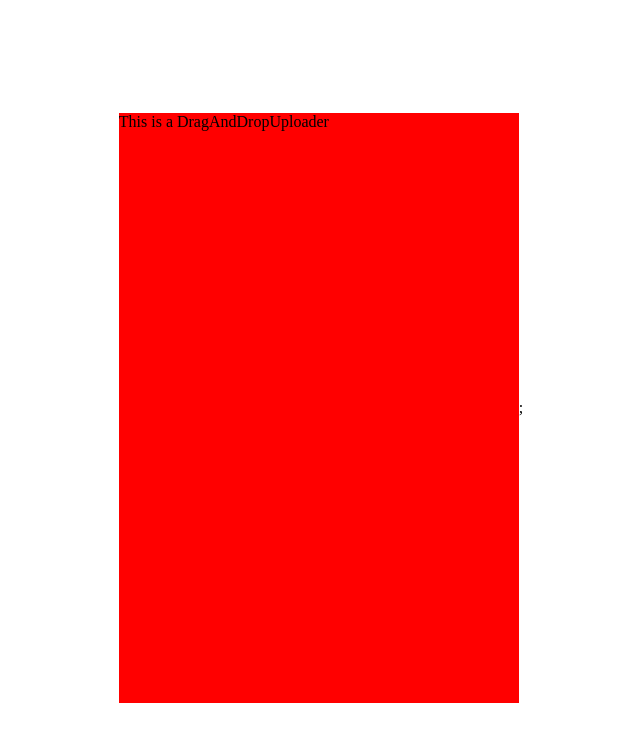
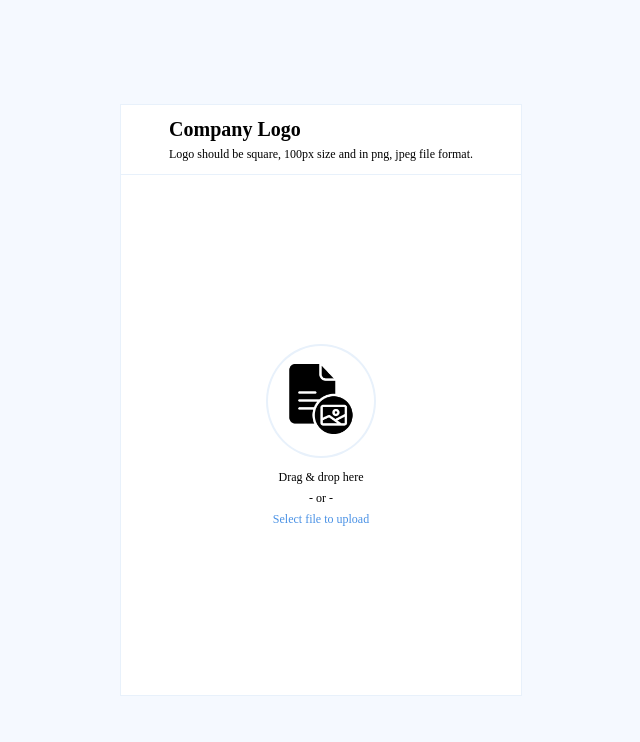
Before and after one commit to renzo-c/TR005-drag-and-drop-uploader, a React (Vite) app: page / in a window 1280 px wide. Shown: the top 742 px of the page, without its empty margins (319-959 px from the left). Built offline with nearby package versions, Linux system fonts and the light colour scheme.

Commit message:
Adds highlight functionality

```diff
--- /dev/null
+++ b/d.ts
@@ -0,0 +1,6 @@
+declare module '*.svg' {
+  export default '' as string;
+}
+declare module '*.png' {
+  export default '' as string;
+}
--- a/src/components/dragAndDropUploader.tsx
+++ b/src/components/dragAndDropUploader.tsx
@@ -1,26 +1,73 @@
-import React from 'react';
+import React, { useEffect, useRef, useState } from 'react';
 import styled from 'styled-components';
 
+import { Header } from './header';
+import { DropArea } from './dropArea';
+
 const DragAndDropUploader = () => {
+  const dropRef = useRef(null);
+  const [highlightBox, setHighlightBox] = useState(false);
+
+  useEffect(() => {
+    let dropArea = dropRef.current;
+    ['dragenter', 'dragover'].forEach(eventName => {
+      dropArea.addEventListener(eventName, fileBringIn, false);
+    });
+    ['dragleave', 'drop'].forEach(eventName => {
+      dropArea.addEventListener(eventName, fileBringOut, false);
+    });
+    dropArea.addEventListener('drop', handleDrop, false);
+  }, []);
+
+  const preventDefaults = e => {
+    e.preventDefault();
+    e.stopPropagation();
+  };
+
+  const fileBringIn = e => {
+    preventDefaults(e);
+    setHighlightBox(true);
+  };
+
+  const fileBringOut = e => {
+    preventDefaults(e);
+    setHighlightBox(false);
+  };
+
+  const handleDrop = e => {
+    let dt = e.dataTransfer;
+    let files = dt.files;
+    uploadFile(files[0]);
+  }
+
+  const uploadFile = (file) => {
+    console.log([file]);
+    let url = "www.site.com";
+    let formData = new FormData();
+
+    formData.append('file', file);
+    setTimeout(() => {
+      console.log(formData.get('file'));
+    }, 2200);
+  }
+
+  console.log(highlightBox);
   return (
-    <Screen>
-      <UploadContainer>This is a DragAndDropUploader</UploadContainer>;
-    </Screen>
+    <UploadContainer highlight={highlightBox}>
+      <Header />
+      <DropArea dropRef={dropRef} highlight={highlightBox}/>
+    </UploadContainer>
   );
 };
 
-const Screen = styled.div`
+const UploadContainer = styled.div`
   display: flex;
-  justify-content: center;
-  align-items: center;
-  height: 100vh;
-  width: 100wh;
-`;
-
-const UploadContainer = styled.div`
+  flex-direction: column;
   width: 400px;
   height: 590px;
-  background-color: red;
+  border: 1px solid #e8f1fb;
+  align-self: center;
+  background-color: white;
 `;
 
 export { DragAndDropUploader };
--- /dev/null
+++ b/src/components/dropArea.tsx
@@ -0,0 +1,31 @@
+import React from 'react';
+import styled from 'styled-components';
+import { LoaderImage } from './loaderImage';
+
+const DropArea = ({dropRef, highlight}) => {
+  return (
+    <Container ref={dropRef} highlight={highlight}>
+      <LoaderImage />
+      <TextLink href=''>Select file to upload</TextLink>
+    </Container>
+  );
+};
+
+const Container = styled.div`
+  display: flex;
+  width: 100%;
+  height: 100%;
+  flex-direction: column;
+  align-items: center;
+  justify-content: center;
+  background-color: ${props => (props.highlight ? '#f5f9ff' : 'white')};
+  border-top: 1px solid #e8f1fb;
+  flex-grow: 1;
+`;
+
+const TextLink = styled.a`
+  text-decoration: none;
+  color: #4991e5;
+`;
+
+export { DropArea };
--- /dev/null
+++ b/src/components/header.tsx
@@ -0,0 +1,33 @@
+import React from 'react';
+import logo from '../assets/images/logo.png';
+import styled from 'styled-components';
+
+const Header = () => {
+  return (
+    <>
+      <Container style={{ backgroundColor: 'white' }}>
+        <Title>Company Logo</Title>
+        <Description>
+          Logo should be square, 100px size and in png, jpeg file format.
+        </Description>
+      </Container>
+    </>
+  );
+};
+
+const Container = styled.div`
+  margin: auto;
+`;
+
+const Title = styled.h1`
+  font-size: 20px;
+  margin-bottom: 0px;
+`;
+
+const Description = styled.p`
+  font-size: 12px;
+  font-family: 'Proxima Nova Thin';
+  margin-top: 0.5rem;
+`;
+
+export { Header };
--- /dev/null
+++ b/src/components/loaderImage.tsx
@@ -0,0 +1,42 @@
+import React from 'react';
+import picture from '../assets/images/image-loader.png';
+import styled from 'styled-components';
+
+const LoaderImage = () => {
+  return (
+    <>
+      <ImgContainer>
+        <Img src={picture} alt='' />
+      </ImgContainer>
+      <P1>Drag & drop here</P1>
+      <P2 className='P2'>- or -</P2>
+    </>
+  );
+};
+
+const ImgContainer = styled.div`
+  border: 2px solid #e8f1fb;
+  border-radius: 50%;
+  margin-bottom: 0.5rem;
+`;
+
+const Img = styled.img`
+  width: 70px;
+  height: 70px;
+  padding: 1.5rem;
+`;
+
+const P1 = styled.p`
+  margin: 0.5rem 0 0;
+  font-family: 'Proxima Nova Thin';
+`;
+const P2 = styled.p`
+  margin: 0.5rem 0;
+  font-family: 'Proxima Nova Thin';
+`;
+
+const Div = styled.div`
+  margin: 0.5rem auto;
+`;
+
+export { LoaderImage };
--- a/src/index.tsx
+++ b/src/index.tsx
@@ -1,12 +1,28 @@
 import React from 'react';
 import ReactDOM from 'react-dom';
 
-import {DragAndDropUploader} from './components/dragAndDropUploader';
+import { createGlobalStyle } from 'styled-components';
+import { DragAndDropUploader } from './components/dragAndDropUploader';
 
 const App = () => (
   <>
+    <GlobalStyle />
     <DragAndDropUploader />
   </>
 );
 
+const GlobalStyle = createGlobalStyle`
+  body, html {
+    font-family: 'Proxima Nova';
+    font-size: 12px;
+    font-weight: lighter;
+    background-color: #f5f9ff;
+    display: flex;
+    justify-content: center;
+    align-items: center;
+    height: 100%;
+    margin:0px;
+  }
+`;
+
 ReactDOM.render(<App />, document.getElementById('root'));
--- a/tsconfig.json
+++ b/tsconfig.json
@@ -1,6 +1,6 @@
 {
   "compilerOptions": {
-    "jsx": "react"
+    "jsx": "react",
   },
   "include": ["src/**/*"],
   "exclude": [".git", "node_modules"]
```
Also changed, not shown: src/components/loaderSpinner.tsx (added, +59 -0 lines), src/assets/images/image-loader.png (added), src/assets/images/logo.png (added).
